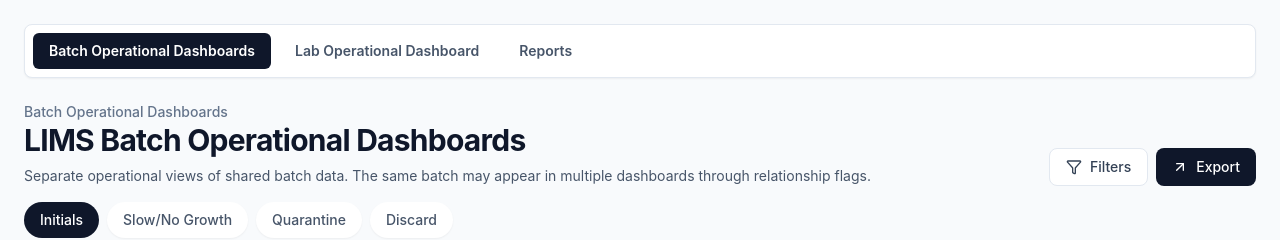
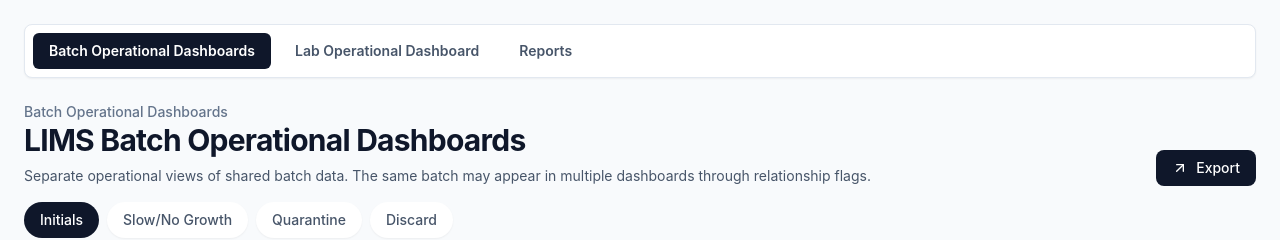
Before and after one commit to Natejjp/LIMS_dashboard_mockup, a React (Vite) app: page / in a window 1280 px wide. Shown: the top 240 px of the page. Built offline with nearby package versions, Linux system fonts and the light colour scheme.

Commit message:
Removed page filters button

```diff
--- a/src/App.jsx
+++ b/src/App.jsx
@@ -1071,7 +1071,6 @@
           </p>
         </div>
         <div className="flex gap-2">
-          <Button variant="outline" className="gap-2 rounded-lg"><Filter size={16} /> Filters</Button>
           <Button className="gap-2 rounded-lg"><ArrowUpRight size={16} /> Export</Button>
         </div>
       </div>
@@ -1825,7 +1824,6 @@
           </p>
         </div>
         <div className="flex gap-2">
-          <Button variant="outline" className="gap-2 rounded-lg"><Filter size={16} /> Filters</Button>
           <Button className="gap-2 rounded-lg"><FileText size={16} /> Export Report</Button>
         </div>
       </div>
```
Also changed, not shown: 1 other file (tests, documents, lock files or other folders).
